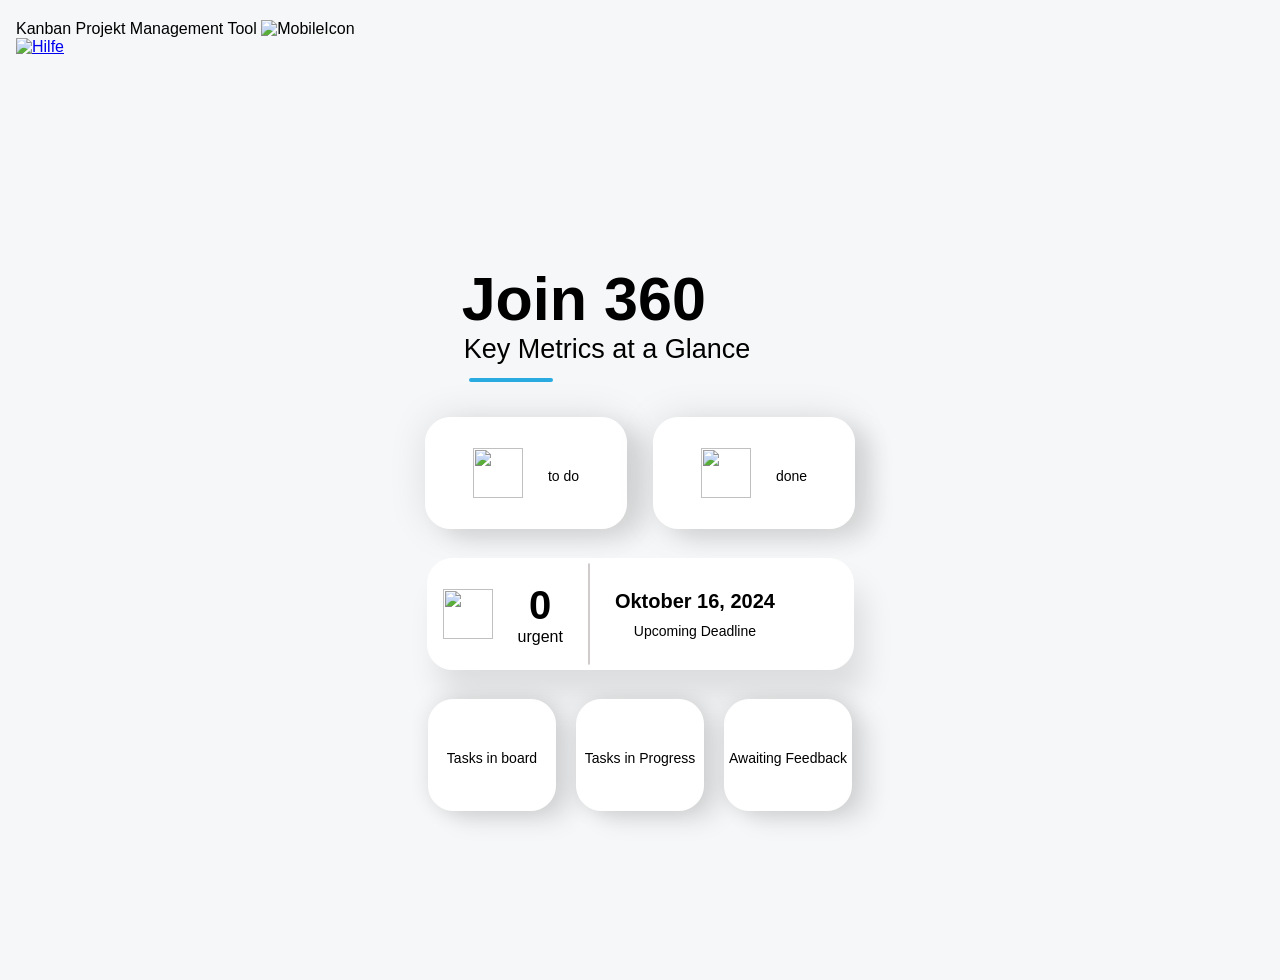
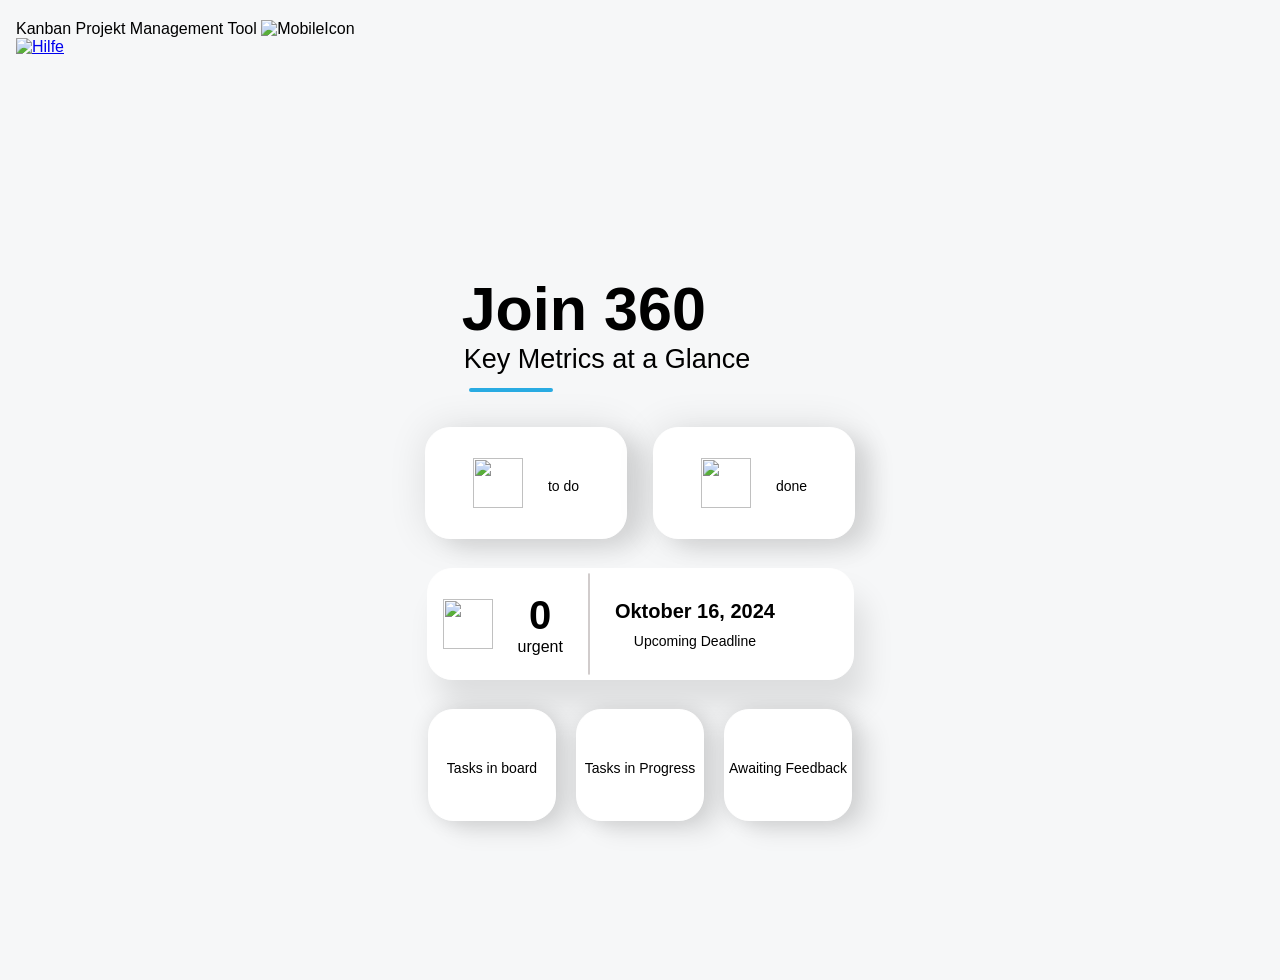

worked on the responsive ann als sites

--- a/Styles/summary.css
+++ b/Styles/summary.css
@@ -352,7 +352,7 @@ body {
     flex-direction: column;
     padding: 20px;
     margin-bottom: 0px;
-    margin-top: 40px;
+    
   }
 
   .summary_headline {
@@ -599,6 +599,7 @@ body {
   .kanbanBoardSection {
     padding: 10px;
     top: 120px;
+    margin-top: 0px;
   }
 
   .taskinBoardcompartment {
@@ -682,6 +683,7 @@ body {
     .kanbanBoardSection {
       padding: 10px;
       top: 120px;
+      margin-top: 0px;
     }
   }
 }
@@ -725,7 +727,7 @@ body {
   .kanbanBoardSection {
     padding: 6px;
     top: 0px;
-    margin-top: 45px;
+    
   }
 
   .summary_title_big {
